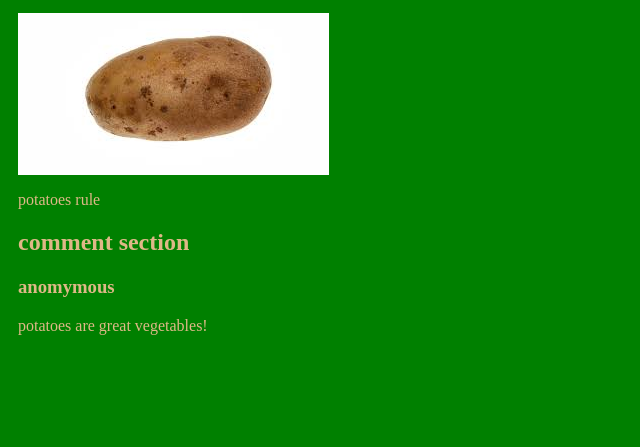
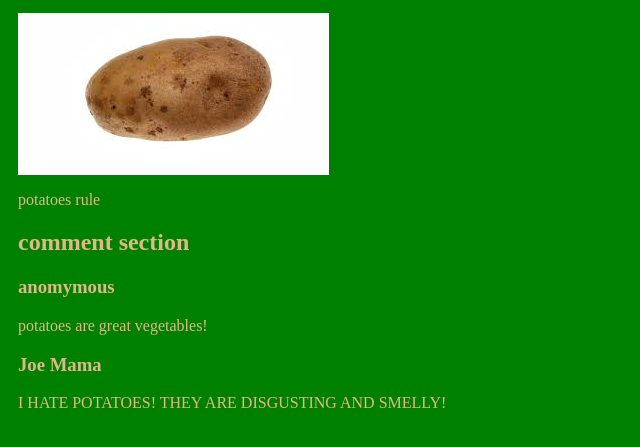
Before and after one commit to kalyanMondal2000/kalyanMondal2000.github.io, a plain HTML site: page index.html in a window 1280 px wide. Shown: the part 97-544 px from the top of the page, without its empty margins (0-640 px from the left). Drawn offline with Linux system fonts and the light colour scheme.

Commit message:
Update index.html

```diff
--- a/index.html
+++ b/index.html
@@ -22,6 +22,10 @@
             <h3>anomymous</h3>
             <p>potatoes are great vegetables!</p>
             </div>
+            <div id = "comment">
+            <h3>Joe Mama</h3>
+            <p>I HATE POTATOES! THEY ARE DISGUSTING AND SMELLY!</p>
+            </div>
 
 
         </div>
```
